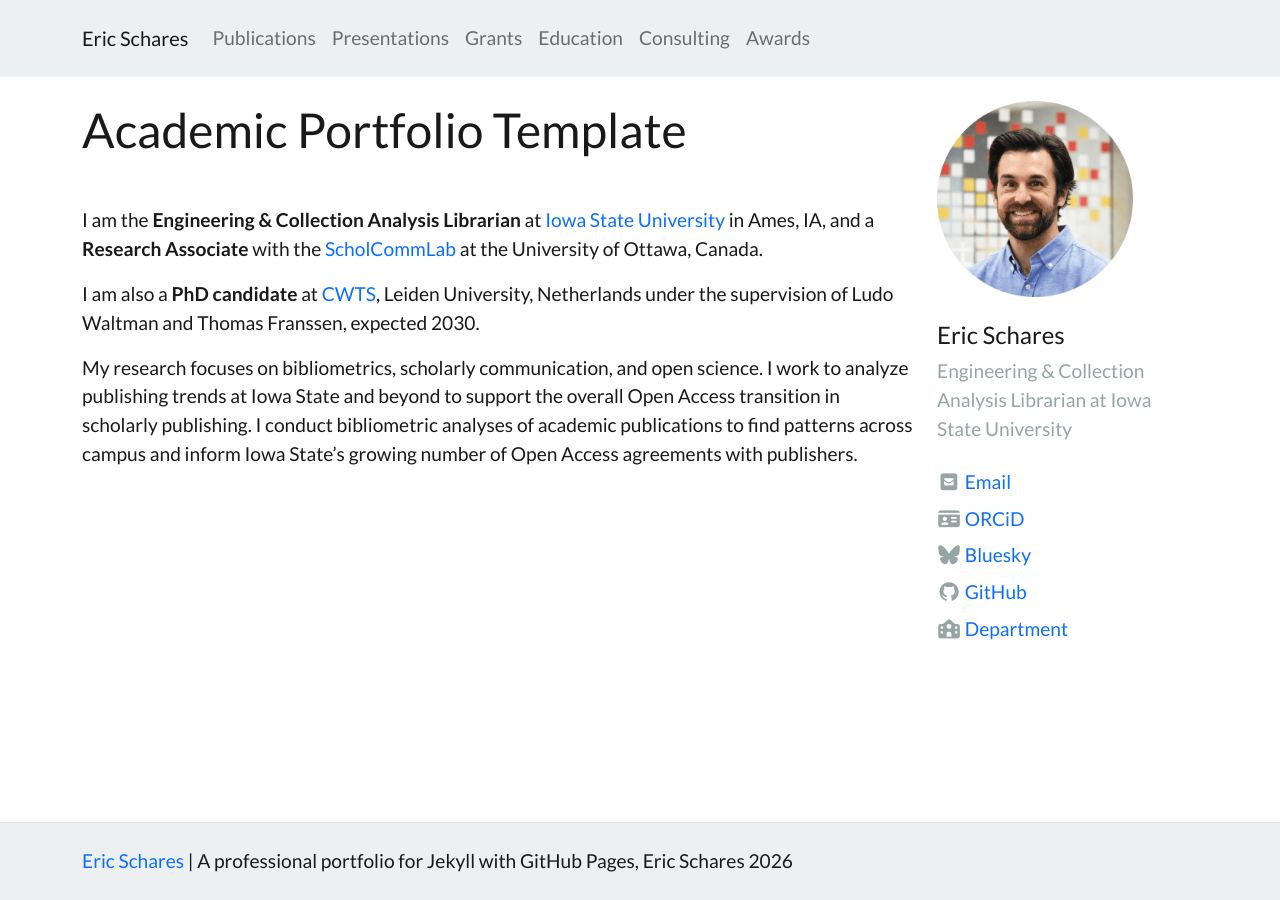
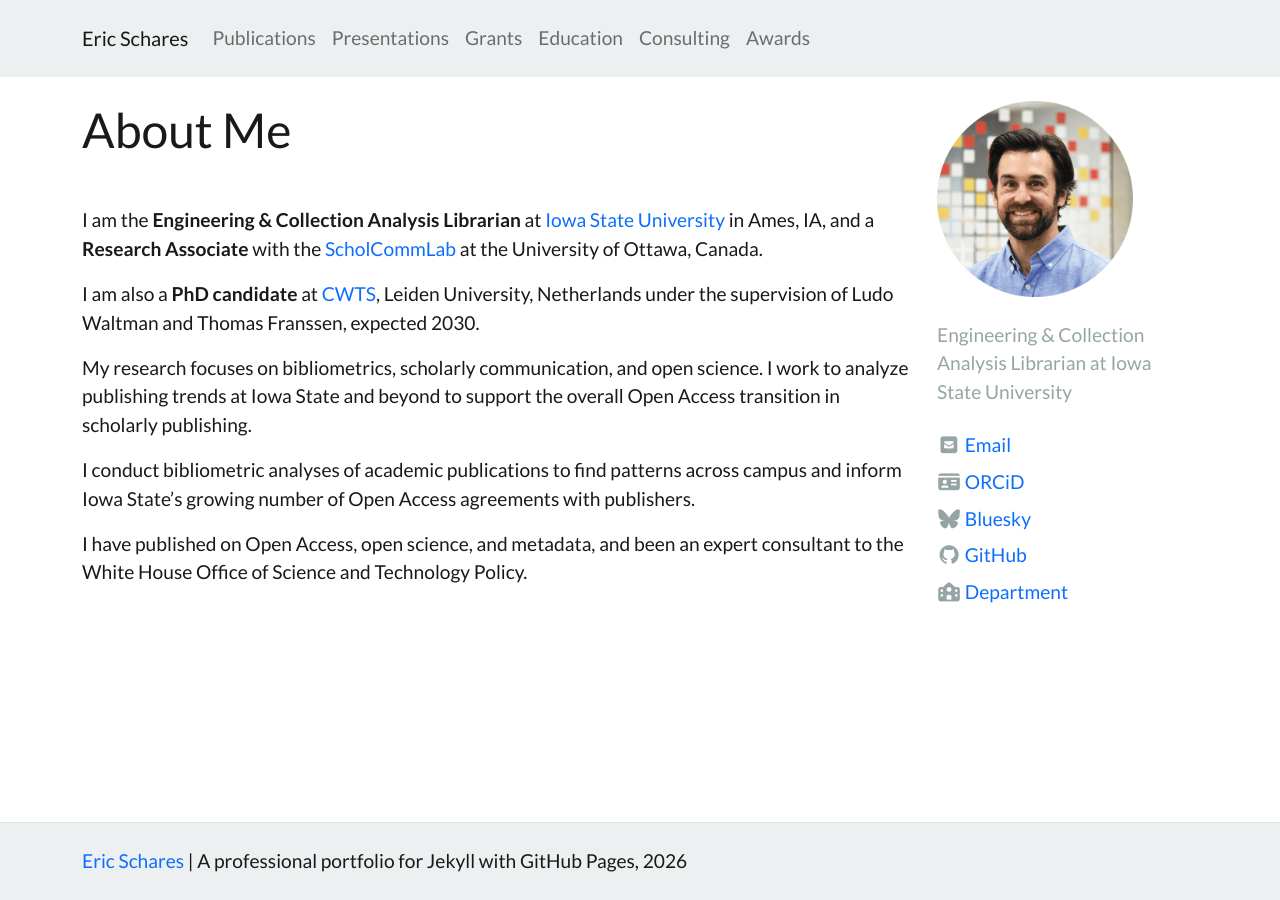
Before and after one commit to eschares/eschares.github.io, a Jekyll site: the page built from index.md, in a window 1280 px wide. Built offline with Jekyll 4.4.1, drawn with Linux system fonts in a browser that asks for light colours; nearby versions of some CDN libraries.

```diff
--- a/_config.yml
+++ b/_config.yml
@@ -12,7 +12,7 @@
 title: Eric Schares
 description: "A professional portfolio for Jekyll with GitHub Pages" # " " for punctuation, shows at bottom of page
 year: 2026
-author: Eric Schares
+author: #Eric Schares
 bio: "Engineering & Collection Analysis Librarian at Iowa State University"  # underneath author name
 
 google_analytics: G-GQLD70NE13
--- a/index.md
+++ b/index.md
@@ -1,9 +1,13 @@
 ---
-title: Academic Portfolio Template
+title: About Me
 ---
 
 I am the **Engineering & Collection Analysis Librarian** at [Iowa State University](https://www.lib.iastate.edu/) in Ames, IA, and a **Research Associate** with the [ScholCommLab](https://www.scholcommlab.ca/) at the University of Ottawa, Canada.
 
 I am also a **PhD candidate** at [CWTS](https://www.universiteitleiden.nl/en/social-behavioural-sciences/cwts), Leiden University, Netherlands under the supervision of Ludo Waltman and Thomas Franssen, expected 2030.
 
-My research focuses on bibliometrics, scholarly communication, and open science. I work to analyze publishing trends at Iowa State and beyond to support the overall Open Access transition in scholarly publishing. I conduct bibliometric analyses of academic publications to find patterns across campus and inform Iowa State’s growing number of Open Access agreements with publishers.
+My research focuses on bibliometrics, scholarly communication, and open science. I work to analyze publishing trends at Iowa State and beyond to support the overall Open Access transition in scholarly publishing.
+
+I conduct bibliometric analyses of academic publications to find patterns across campus and inform Iowa State’s growing number of Open Access agreements with publishers.
+
+I have published on Open Access, open science, and metadata, and been an expert consultant to the White House Office of Science and Technology Policy.
```
Also changed, not shown: pages/presentations.md (+16 -1 lines), pages/publications.md (+25 -2 lines).
